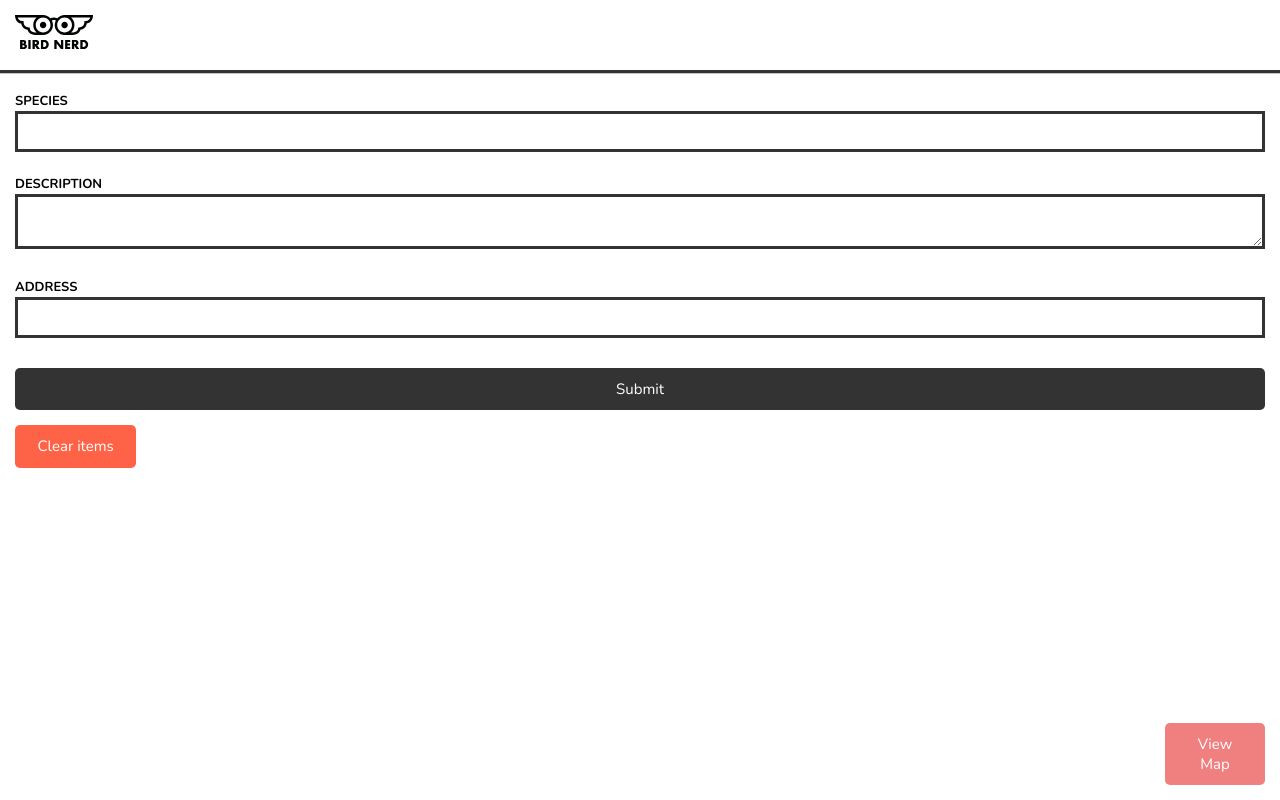
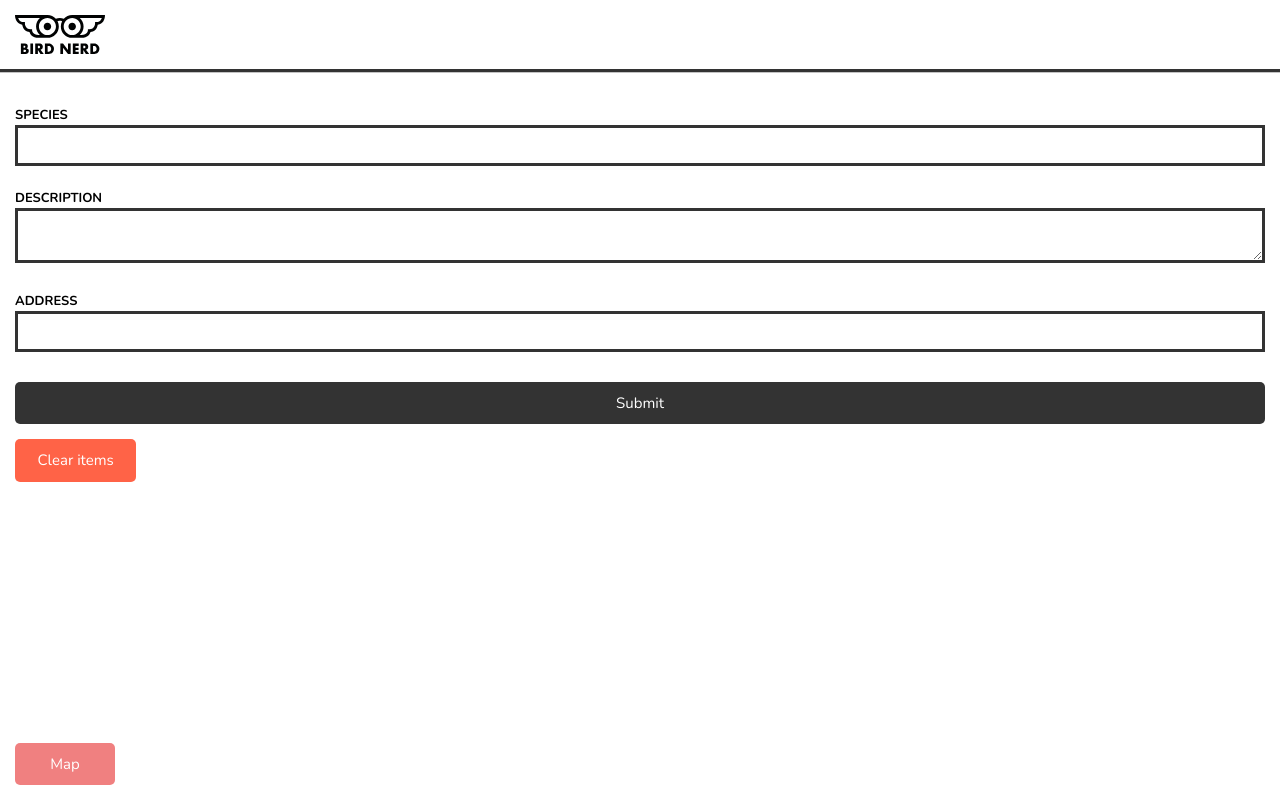
Before and after one commit to jmacaluso711/birdnerd-pwa, a website built with webpack: page public/index.html in a window 1280 px wide. Built offline with nearby package versions, Linux system fonts and the light colour scheme.

Commit message:
more style clean up

```diff
--- a/public/index.html
+++ b/public/index.html
@@ -60,7 +60,7 @@
     </aside>
 
     <!-- <div id="map" class="map"></div>     -->
-    <a class="button button--orb" href="/map.html">View Map</a>
+    <a class="button button--orb" href="/map.html">Map</a>
 
   </main>
 
--- a/public/sass/app.scss
+++ b/public/sass/app.scss
@@ -6,6 +6,13 @@
 header {
   padding: 15px;
   border-bottom: 3px solid #333;
+}
+
+.logo {
+  img {
+    display: block;
+    width: 90px;
+  }
 }
 
 .list-view {
@@ -21,7 +28,7 @@ header {
 }
 
 .bird-form {
-  padding-top: 15px;
+  padding-top: 30px;
 }
 
 .bird-item {
--- a/public/sass/partials/_buttons.scss
+++ b/public/sass/partials/_buttons.scss
@@ -21,6 +21,6 @@ button[data-action="clear"] {
   text-align: center;
   position: fixed;
   bottom: 15px;
-  right: 15px;
+  left: 15px;
   background-color: lightcoral;
 }
```
Also changed, not shown: public/map.html (+1 -1 lines).
